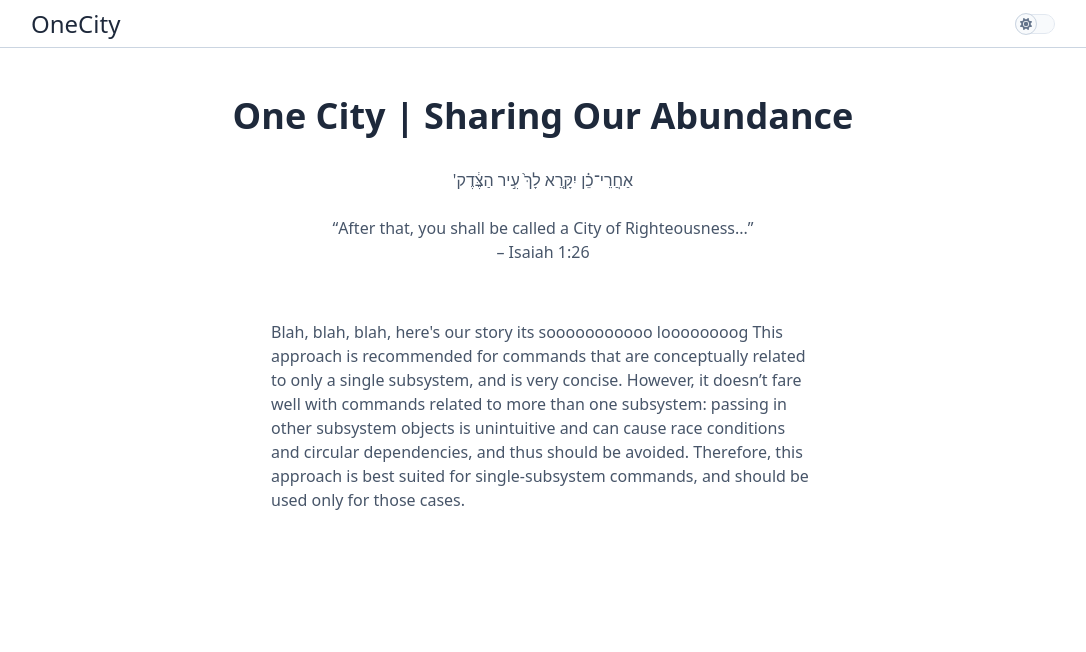
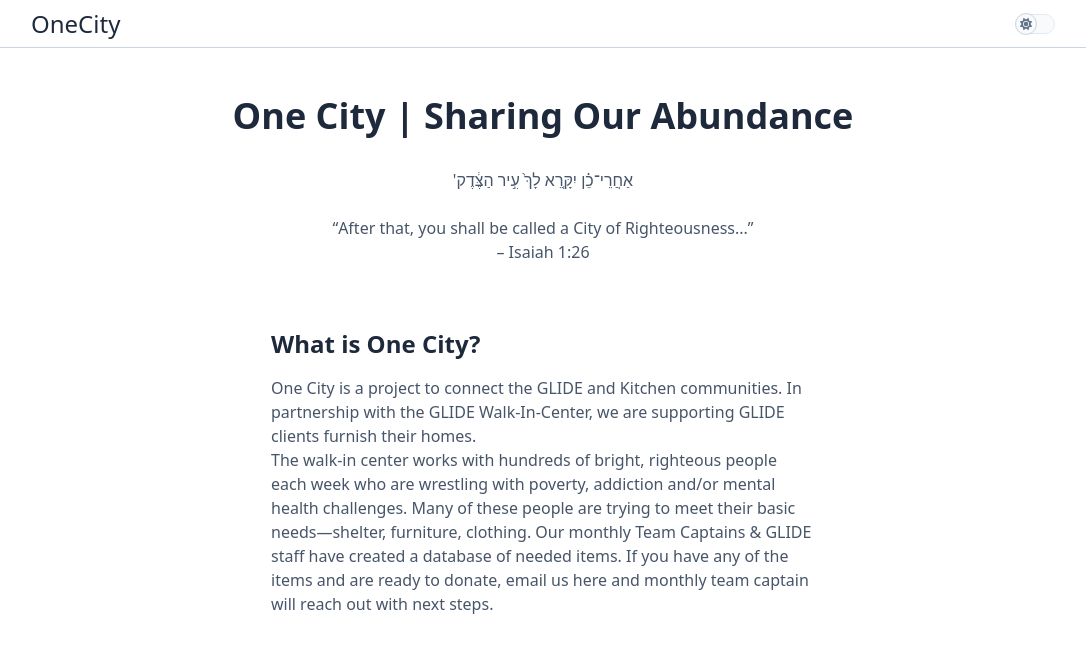
Before and after one commit to zsakowitz/one-city, a SvelteKit app: page / in a window 1280 px wide. Shown: the top 652 px of the page, without its empty margins (97-1183 px from the left). Built offline with nearby package versions, Linux system fonts and the light colour scheme; no server answers.

Commit message:
Added some of the text from the Kitchen's website

```diff
--- a/src/routes/+page.svelte
+++ b/src/routes/+page.svelte
@@ -1,6 +1,4 @@
 <script lang="ts">
-  // export let data
-  let story = "Blah, blah, blah, here's our story its sooooooooooo loooooooog This approach is recommended for commands that are conceptually related to only a single subsystem, and is very concise. However, it doesn’t fare well with commands related to more than one subsystem: passing in other subsystem objects is unintuitive and can cause race conditions and circular dependencies, and thus should be avoided. Therefore, this approach is best suited for single-subsystem commands, and should be used only for those cases."
 </script>
 
 <div>
@@ -15,7 +13,12 @@
 </div>
 
 <div>
-  <p class="text-left my-6 mx-60">{story}</p>
+  <h2 class="my-8 mx-60 text-left text-2xl font-semibold text-z-heading">What is One City?</h2>
+  <p class="text-left -my-4 mx-60">One City is a project to connect the GLIDE and Kitchen communities. In partnership with the GLIDE Walk-In-Center, we are supporting GLIDE clients furnish their homes. <br>
+
+The walk-in center works with hundreds of bright, righteous people each week who are wrestling with poverty, addiction and/or mental health challenges. Many of these people are trying to meet their basic needs—shelter, furniture, clothing.
+
+Our monthly Team Captains & GLIDE staff have created a database of needed items. If you have any of the items and are ready to donate, email us here and monthly team captain will reach out with next steps.</p>
 </div>
 
 <!-- <div class="justify-center mt-6 flex gap-4">
```
